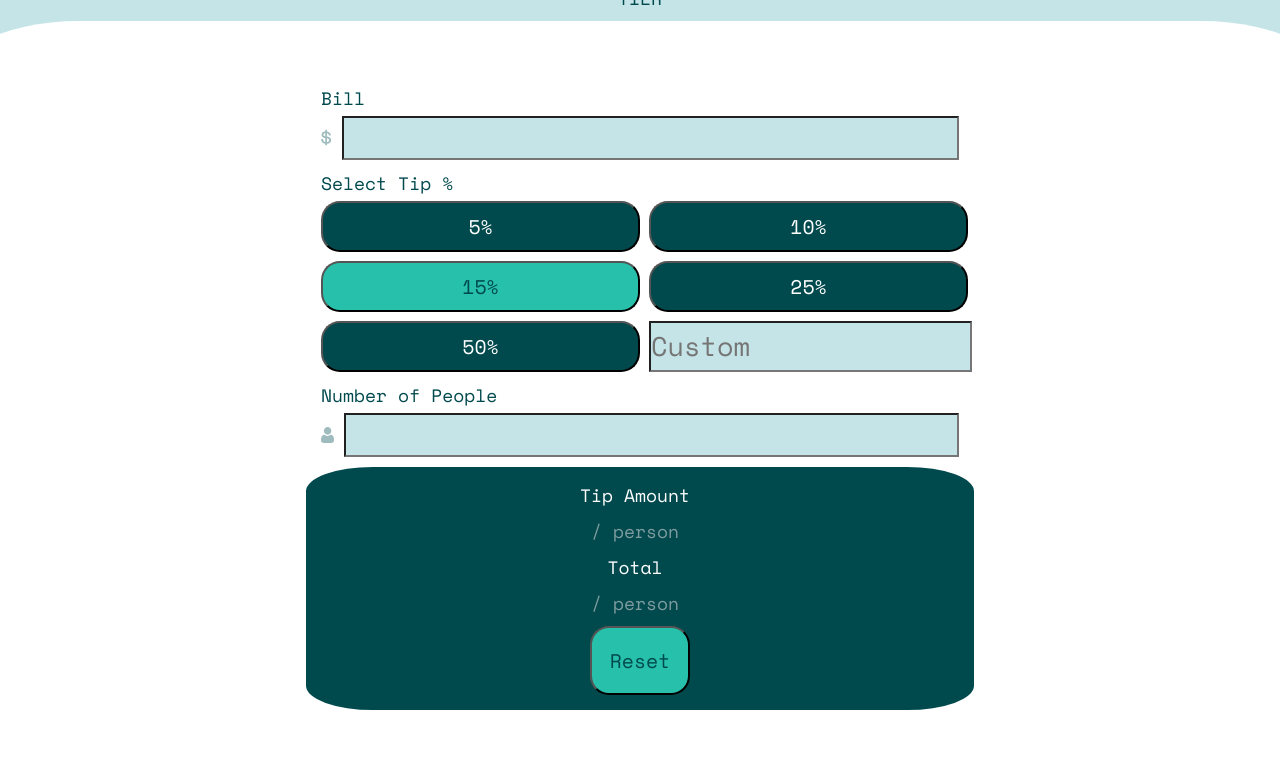
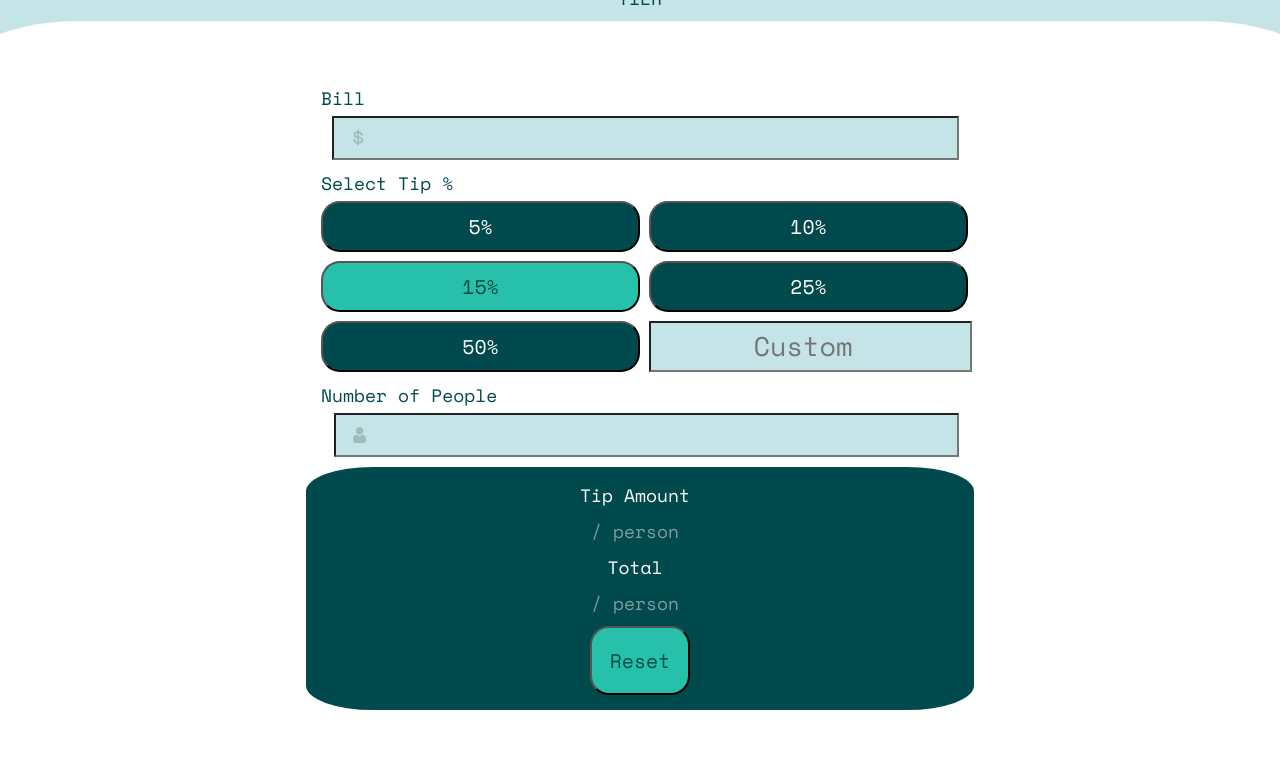
Before and after one commit to Guilherme-Porto-Silva/calculatorOFtips, a plain HTML site: page index.html in a window 1280 px wide. Shown: the top 758 px of the page. Drawn offline with nearby package versions, Linux system fonts and the light colour scheme.

Commit message:
Update style.css

```diff
--- a/style.css
+++ b/style.css
@@ -30,11 +30,13 @@ section{
 
 section, footer{ border-radius: 10%; }
 
-input, h1, legend, #customButton{ color: hsl(183, 100%, 15%); }
+input{
+    font-size: 1.5rem;
+    background-color: hsl(185, 41%, 84%);
+    text-align: right;
+}
 
-input, #customButton{ background-color: hsl(185, 41%, 84%); }
-
-input{ font-size: 1.5rem; }
+input, h1, legend{ color: hsl(183, 100%, 15%); }
 
 input, form, form div{ width: 100%; }
 
@@ -54,6 +56,16 @@ form{
             padding: 0.5rem;
             font-size: 110%;
         }
+    }
+
+     div.row{
+             display: flex;
+             gap: 0;
+
+       img{
+            position: relative;
+            left: 5%;
+         }
     }
 }
 
@@ -86,7 +98,7 @@ button{
     cursor: pointer;
 }
 
-button:hover, #customButton:hover{
+button:hover{
     background-color: lime;
     color: black;
     transition: 0.3s;
@@ -110,6 +122,18 @@ a:hover {
 .pressed{
     background-color: hsl(172, 67%, 45%);
     color: hsl(183, 100%, 15%);
+}
+
+#customButton{
+    width: 100%;
+    text-align: center;
+}
+
+@media screen and (max-width: 500px) {
+
+    form div.row img{ left: 10%; }
+
+    input{ font-size: 0.8rem; }
 }
 
 @media screen and (min-width: 1440px) {
```
